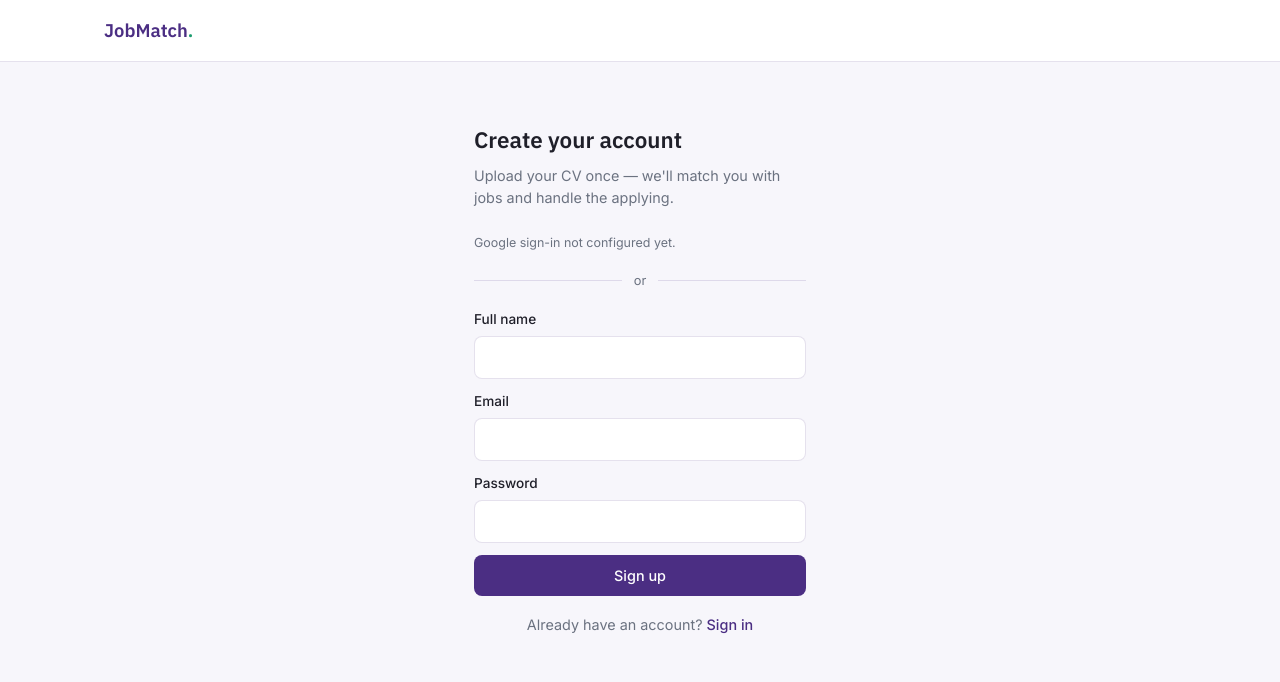
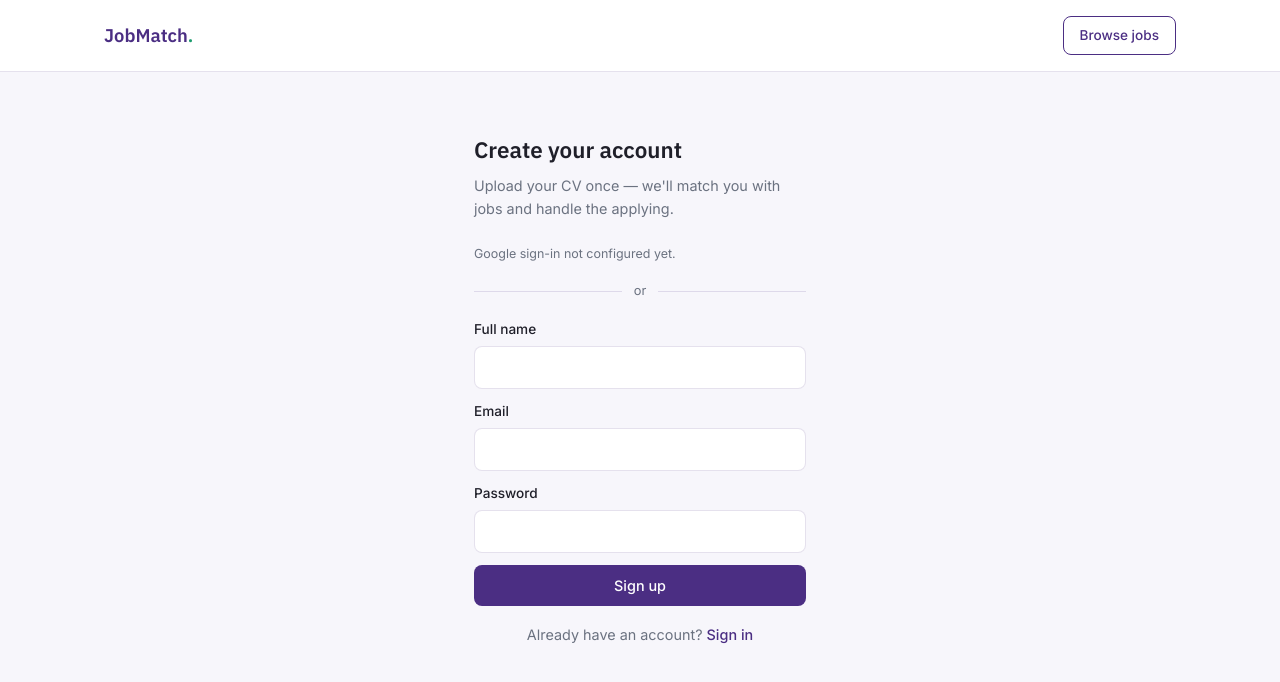
Before and after one commit to Neter733/Jobmatch1, a plain HTML site: page frontend/signup.html in a window 1280 px wide. Drawn offline with Linux system fonts and the light colour scheme.

Commit message:
Add 'Browse jobs' link to signup page
Added a link to browse jobs in the header section.

```diff
--- a/frontend/signup.html
+++ b/frontend/signup.html
@@ -16,6 +16,7 @@
     <div class="container">
       <a href="index.html" class="navbar-logo">JobMatch<span>.</span></a>
       <div style="flex:1"></div>
+      <a href="jobs.html" class="btn btn-outline" style="padding:8px 16px;font-size:0.85rem;">Browse jobs</a>
     </div>
   </header>
 
```
